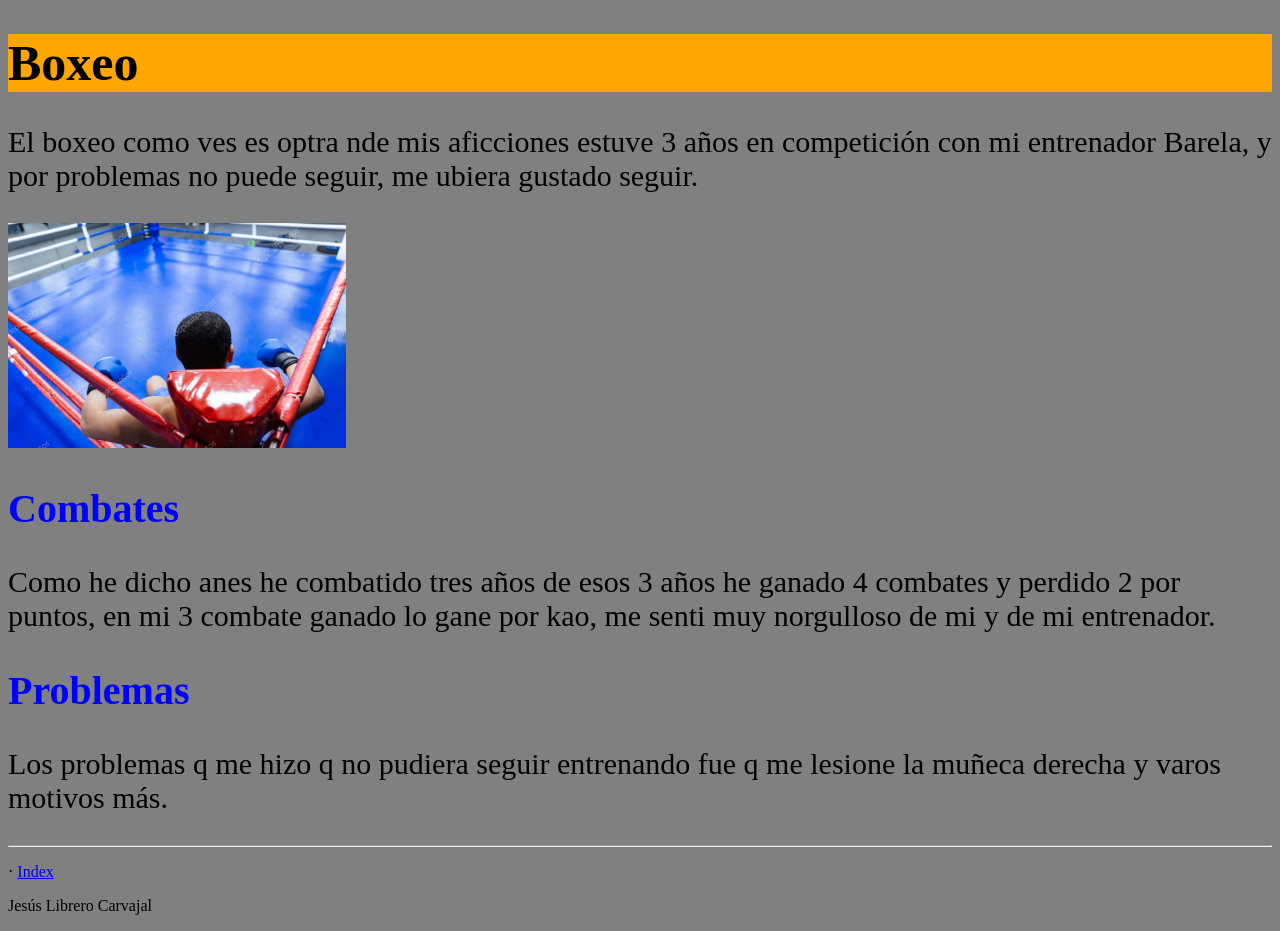
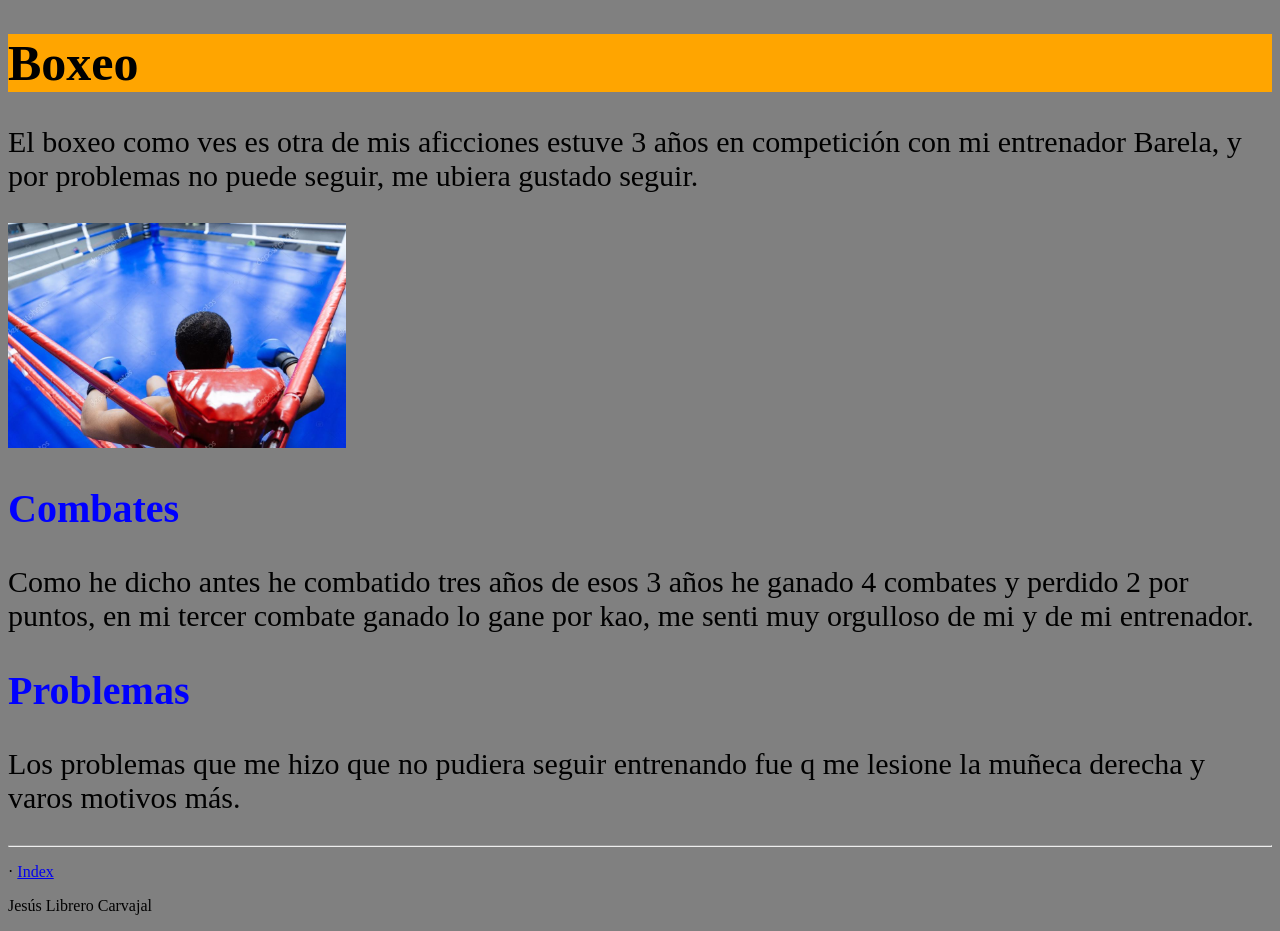
Before and after one commit to Jesuslc09/NEW_Bollit0_B0B, a plain HTML site: page Boxeo.html in a window 1280 px wide. Drawn offline with Linux system fonts and the light colour scheme.

Commit message:
Update Boxeo.html

```diff
--- a/Boxeo.html
+++ b/Boxeo.html
@@ -6,14 +6,14 @@
 	</head>
 	<body style="background-color:grey">
 		<h1 style="background-color:orange; font-size:50px">Boxeo</h1>
-		<p style="font-size:30px">El boxeo como ves es optra nde mis aficciones estuve 3 años en competición con mi entrenador Barela, y por problemas no puede seguir, me ubiera gustado seguir.</p>
+		<p style="font-size:30px">El boxeo como ves es otra de mis aficciones estuve 3 años en competición con mi entrenador Barela, y por problemas no puede seguir, me ubiera gustado seguir.</p>
 		<img src="Boxeo 1.jpg" with="300" height="225" alt="boxeo.">
 		<h2 style="color:blue; font-size:40px">Combates</h2>
-		<p style="font-size:30px">Como he dicho anes he combatido tres años de esos 3 años he ganado 4 combates y perdido 2 por puntos, en mi 3 combate ganado lo gane por kao, me senti muy norgulloso de mi y de mi entrenador.</p>
+		<p style="font-size:30px">Como he dicho antes he combatido tres años de esos 3 años he ganado 4 combates y perdido 2 por puntos, en mi tercer combate ganado lo gane por kao, me senti muy orgulloso de mi y de mi entrenador.</p>
 		<ul>
 		</ul>
 		<h2 style="color:blue; font-size:40px">Problemas</h2>
-		<p style="font-size:30px">Los problemas q me hizo q no pudiera seguir entrenando fue q me lesione la muñeca derecha y varos motivos más.</p>
+		<p style="font-size:30px">Los problemas que me hizo que no pudiera seguir entrenando fue q me lesione la muñeca derecha y varos motivos más.</p>
 		<ol>
 		</ol>
 		<hr>
```
